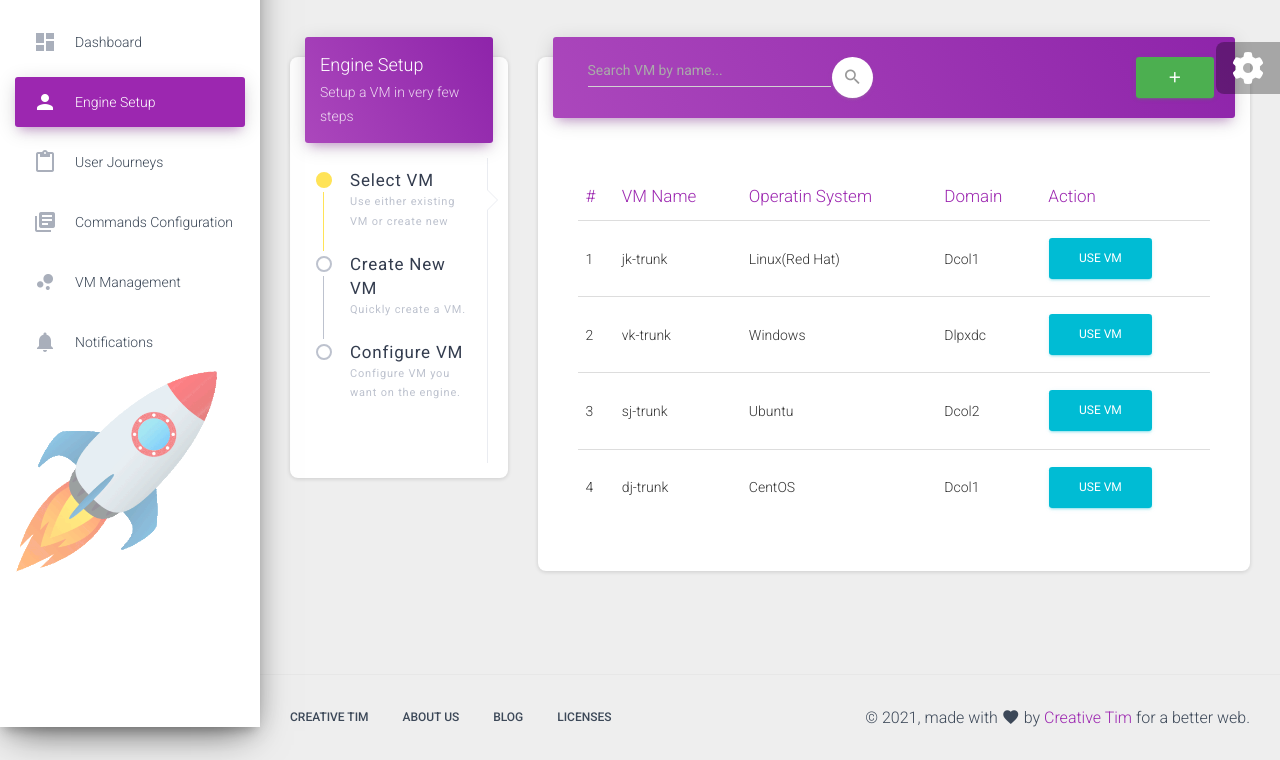
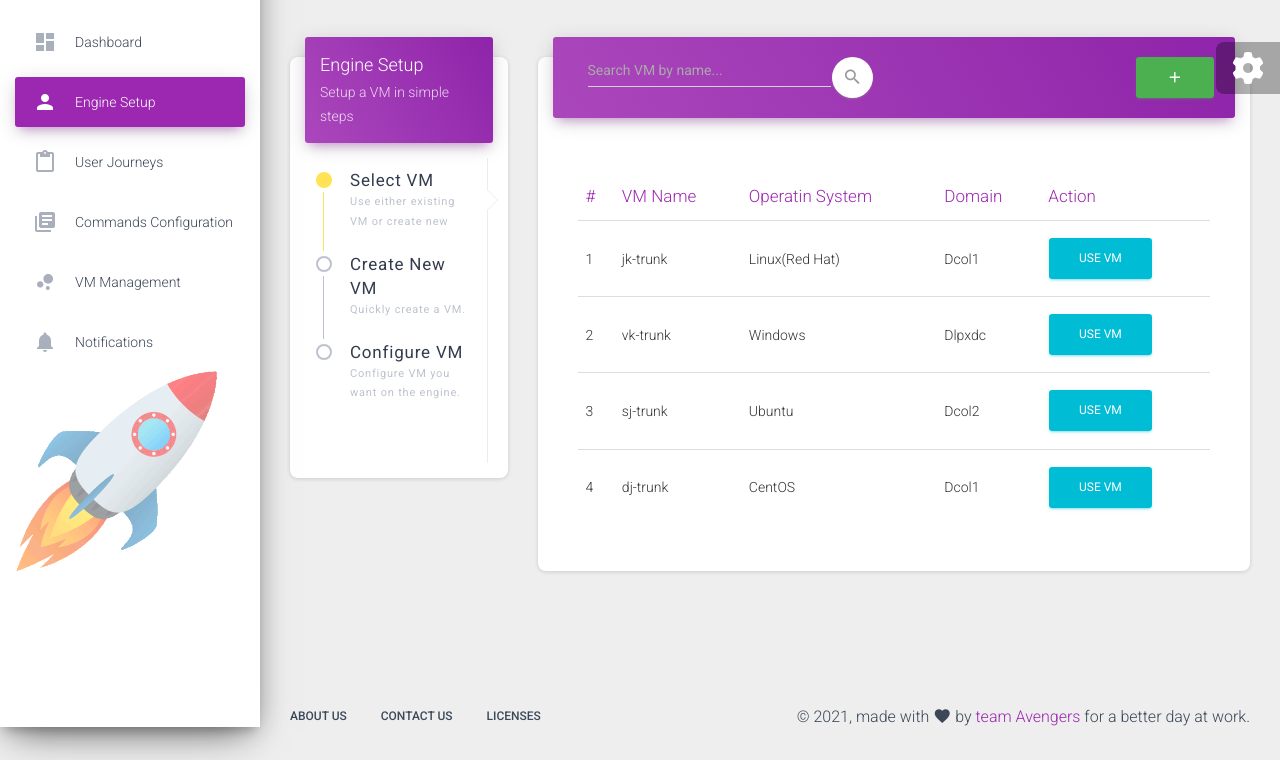
Before and after one commit to goldensky09/skyrocketer, a website: page examples/engines.html in a window 1280 px wide. Shown: the part 73-833 px from the top of the page. Drawn offline with nearby package versions, Linux system fonts and the light colour scheme; some packages are replaced by stand-ins of ours.

Commit message:
Iteration 5

```diff
--- a/examples/engines.html
+++ b/examples/engines.html
@@ -109,7 +109,7 @@ The above copyright notice and this permission notice shall be included in all c
               <div class="card">
                 <div class="card-header card-header-primary">
                   <h4 class="card-title">Engine Setup</h4>
-                  <p class="card-category">Setup a VM in very few steps</p>
+                  <p class="card-category">Setup a VM in simple steps</p>
                 </div>
                 <div class="card-body">
                   <div class="bs-vertical-wizard">
@@ -257,41 +257,7 @@ The above copyright notice and this permission notice shall be included in all c
           </div>
         </div>
       </div>
-      <footer class="footer">
-        <div class="container-fluid">
-          <nav class="float-left">
-            <ul>
-              <li>
-                <a href="https://www.creative-tim.com">
-                  Creative Tim
-                </a>
-              </li>
-              <li>
-                <a href="https://creative-tim.com/presentation">
-                  About Us
-                </a>
-              </li>
-              <li>
-                <a href="http://blog.creative-tim.com">
-                  Blog
-                </a>
-              </li>
-              <li>
-                <a href="https://www.creative-tim.com/license">
-                  Licenses
-                </a>
-              </li>
-            </ul>
-          </nav>
-          <div class="copyright float-right">
-            &copy;
-            <script>
-              document.write(new Date().getFullYear())
-            </script>, made with <i class="material-icons">favorite</i> by
-            <a href="https://www.creative-tim.com" target="_blank">Creative Tim</a> for a better web.
-          </div>
-        </div>
-      </footer>
+      <div dx-include-html="footer.html"></div>
     </div>
   </div>
   <div class="fixed-plugin">
```
